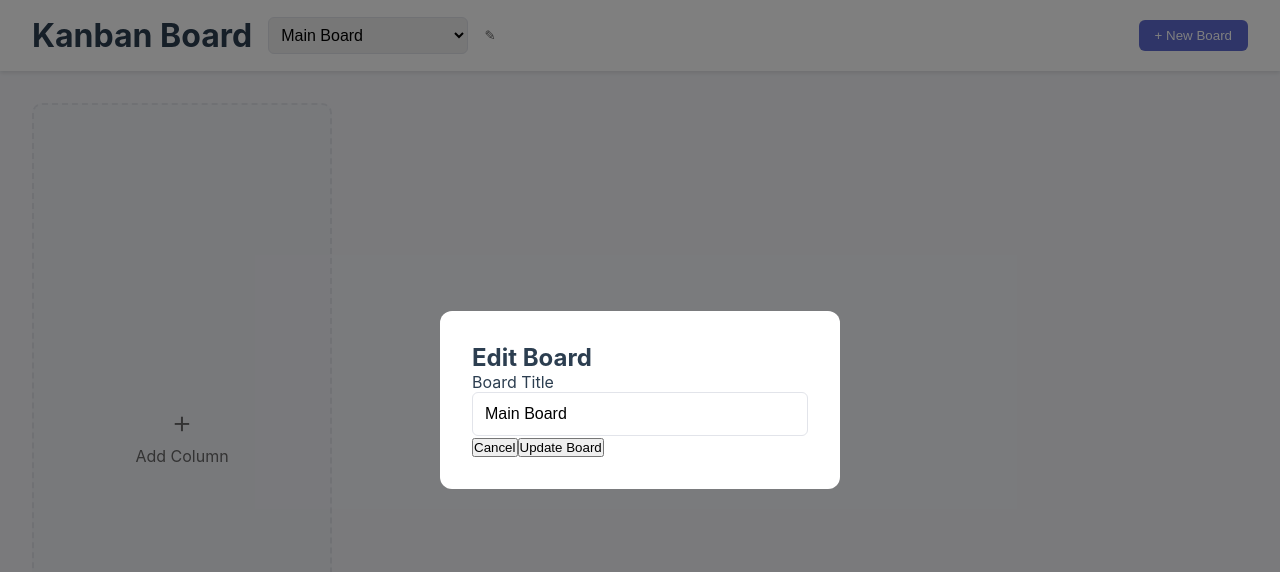
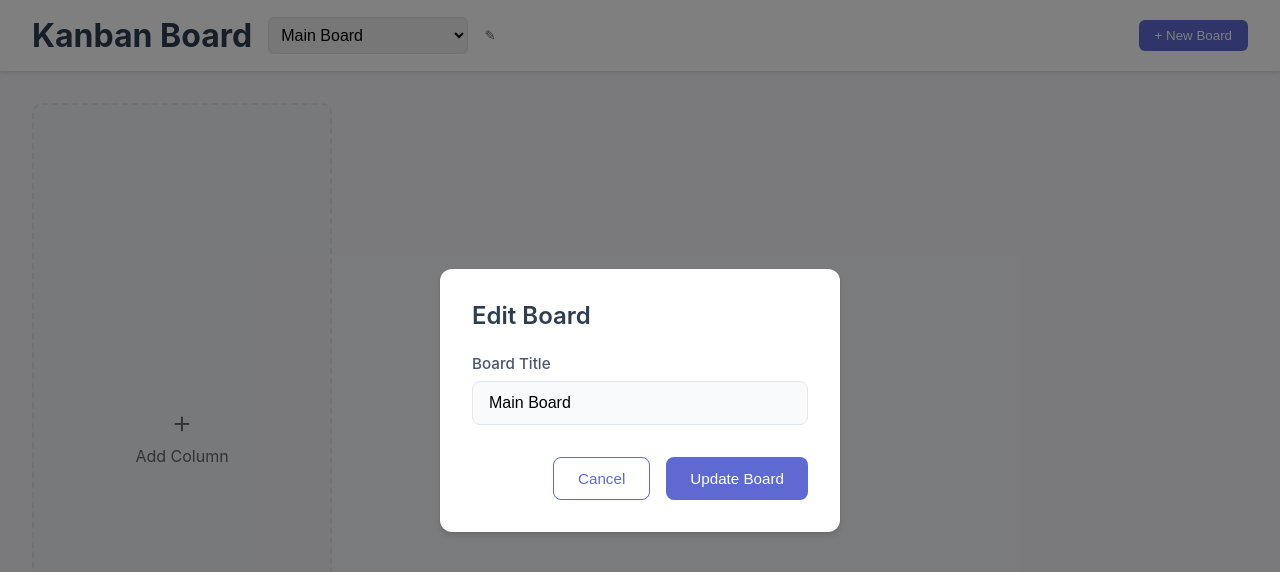
Before and after one commit to saifkhan29/kanban-app, a Vue app: page / in a window 1280 px wide. Both pictures are taken after a click on the button "Edit Board Name". Shown: the top 572 px of the page. Built offline with nearby package versions, Linux system fonts and the light colour scheme.

Commit message:
Modified cancel button in modals

```diff
--- a/src/components/BoardForm.vue
+++ b/src/components/BoardForm.vue
@@ -11,6 +11,7 @@
             required
             placeholder="Enter board title"
             class="form-input"
+            autofocus
           >
         </div>
 
@@ -96,22 +97,106 @@ export default {
   padding: 2rem;
   width: 400px;
   max-width: 90%;
+  box-shadow: 0 4px 6px rgba(0, 0, 0, 0.1), 0 1px 3px rgba(0, 0, 0, 0.08);
+  animation: slideIn 0.2s ease-out;
+}
+
+h2 {
+  margin: 0 0 1.5rem 0;
+  color: #2c3e50;
+  font-size: 1.5rem;
+  font-weight: 600;
+}
+
+.form-group {
+  margin-bottom: 1.5rem;
+}
+
+label {
+  display: block;
+  margin-bottom: 0.5rem;
+  font-weight: 500;
+  color: #4a5568;
+  font-size: 0.95rem;
 }
 
 .form-input {
   width: 100%;
-  padding: 0.75rem;
-  border: 1px solid #e2e4ea;
-  border-radius: 6px;
+  padding: 0.75rem 1rem;
+  border: 1px solid #e2e8f0;
+  border-radius: 8px;
   font-size: 1rem;
+  transition: all 0.2s;
+  background-color: #f8fafc;
+}
+
+.form-input:focus {
+  outline: none;
+  border-color: #5e6ad2;
+  background-color: white;
+  box-shadow: 0 0 0 3px rgba(94, 106, 210, 0.1);
+}
+
+.form-input::placeholder {
+  color: #a0aec0;
+}
+
+.form-actions {
+  display: flex;
+  justify-content: flex-end;
+  gap: 1rem;
+  margin-top: 2rem;
+}
+
+.cancel-btn,
+.submit-btn {
+  padding: 0.75rem 1.5rem;
+  border-radius: 8px;
+  font-weight: 500;
+  font-size: 0.95rem;
+  cursor: pointer;
+  transition: all 0.2s;
+}
+
+.cancel-btn {
+  background-color: white;
+  border: 1px solid #5e6ad2;
+  color: #5e6ad2;
+}
+
+.cancel-btn:hover {
+  background-color: rgba(94, 106, 210, 0.1);
+  border-color: #4f58b8;
+  color: #4f58b8;
+}
+
+.submit-btn {
+  background-color: #5e6ad2;
+  border: none;
+  color: white;
+}
+
+.submit-btn:hover {
+  background-color: #4f58b8;
 }
 
 .submit-btn:disabled {
-  background-color: #cccccc;
+  background-color: #cbd5e1;
   cursor: not-allowed;
 }
 
 .submit-btn:disabled:hover {
-  background-color: #cccccc;
+  background-color: #cbd5e1;
+}
+
+@keyframes slideIn {
+  from {
+    transform: translateY(-20px);
+    opacity: 0;
+  }
+  to {
+    transform: translateY(0);
+    opacity: 1;
+  }
 }
 </style>
--- a/src/components/ColumnForm.vue
+++ b/src/components/ColumnForm.vue
@@ -11,6 +11,7 @@
             required
             placeholder="Enter column title"
             class="form-input"
+            autofocus
           >
         </div>
 
@@ -80,6 +81,15 @@ export default {
   padding: 2rem;
   width: 400px;
   max-width: 90%;
+  box-shadow: 0 4px 6px rgba(0, 0, 0, 0.1), 0 1px 3px rgba(0, 0, 0, 0.08);
+  animation: slideIn 0.2s ease-out;
+}
+
+h2 {
+  margin: 0 0 1.5rem 0;
+  color: #2c3e50;
+  font-size: 1.5rem;
+  font-weight: 600;
 }
 
 .form-group {
@@ -90,14 +100,29 @@ label {
   display: block;
   margin-bottom: 0.5rem;
   font-weight: 500;
+  color: #4a5568;
+  font-size: 0.95rem;
 }
 
 .form-input {
   width: 100%;
-  padding: 0.75rem;
-  border: 1px solid #e2e4ea;
-  border-radius: 6px;
+  padding: 0.75rem 1rem;
+  border: 1px solid #e2e8f0;
+  border-radius: 8px;
   font-size: 1rem;
+  transition: all 0.2s;
+  background-color: #f8fafc;
+}
+
+.form-input:focus {
+  outline: none;
+  border-color: #5e6ad2;
+  background-color: white;
+  box-shadow: 0 0 0 3px rgba(94, 106, 210, 0.1);
+}
+
+.form-input::placeholder {
+  color: #a0aec0;
 }
 
 .form-actions {
@@ -110,15 +135,23 @@ label {
 .cancel-btn,
 .submit-btn {
   padding: 0.75rem 1.5rem;
-  border-radius: 6px;
+  border-radius: 8px;
   font-weight: 500;
+  font-size: 0.95rem;
   cursor: pointer;
+  transition: all 0.2s;
 }
 
 .cancel-btn {
-  background-color: #f1f2f7;
-  border: none;
-  color: #666;
+  background-color: white;
+  border: 1px solid #5e6ad2;
+  color: #5e6ad2;
+}
+
+.cancel-btn:hover {
+  background-color: rgba(94, 106, 210, 0.1);
+  border-color: #4f58b8;
+  color: #4f58b8;
 }
 
 .submit-btn {
@@ -127,20 +160,27 @@ label {
   color: white;
 }
 
-.cancel-btn:hover {
-  background-color: #e2e4ea;
-}
-
 .submit-btn:hover {
   background-color: #4f58b8;
 }
 
 .submit-btn:disabled {
-  background-color: #cccccc;
+  background-color: #cbd5e1;
   cursor: not-allowed;
 }
 
 .submit-btn:disabled:hover {
-  background-color: #cccccc;
+  background-color: #cbd5e1;
+}
+
+@keyframes slideIn {
+  from {
+    transform: translateY(-20px);
+    opacity: 0;
+  }
+  to {
+    transform: translateY(0);
+    opacity: 1;
+  }
 }
 </style>
```
